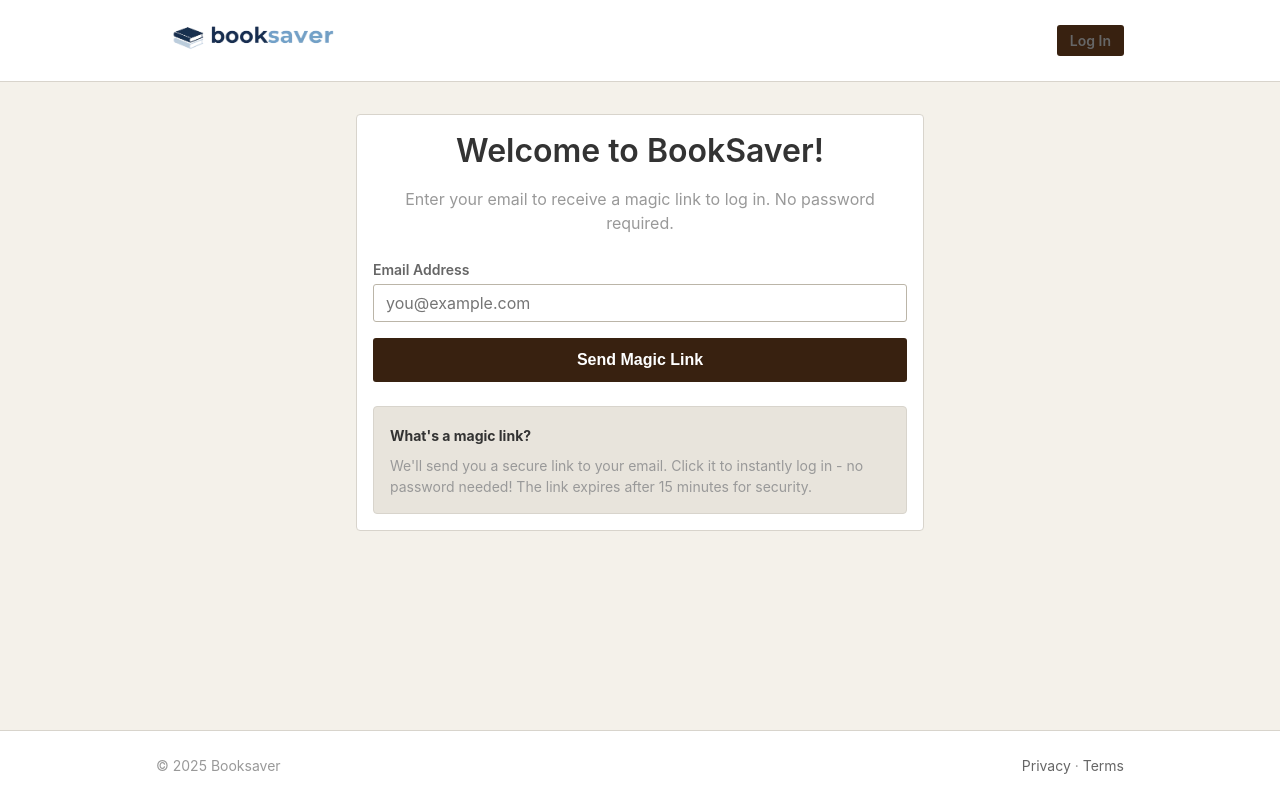
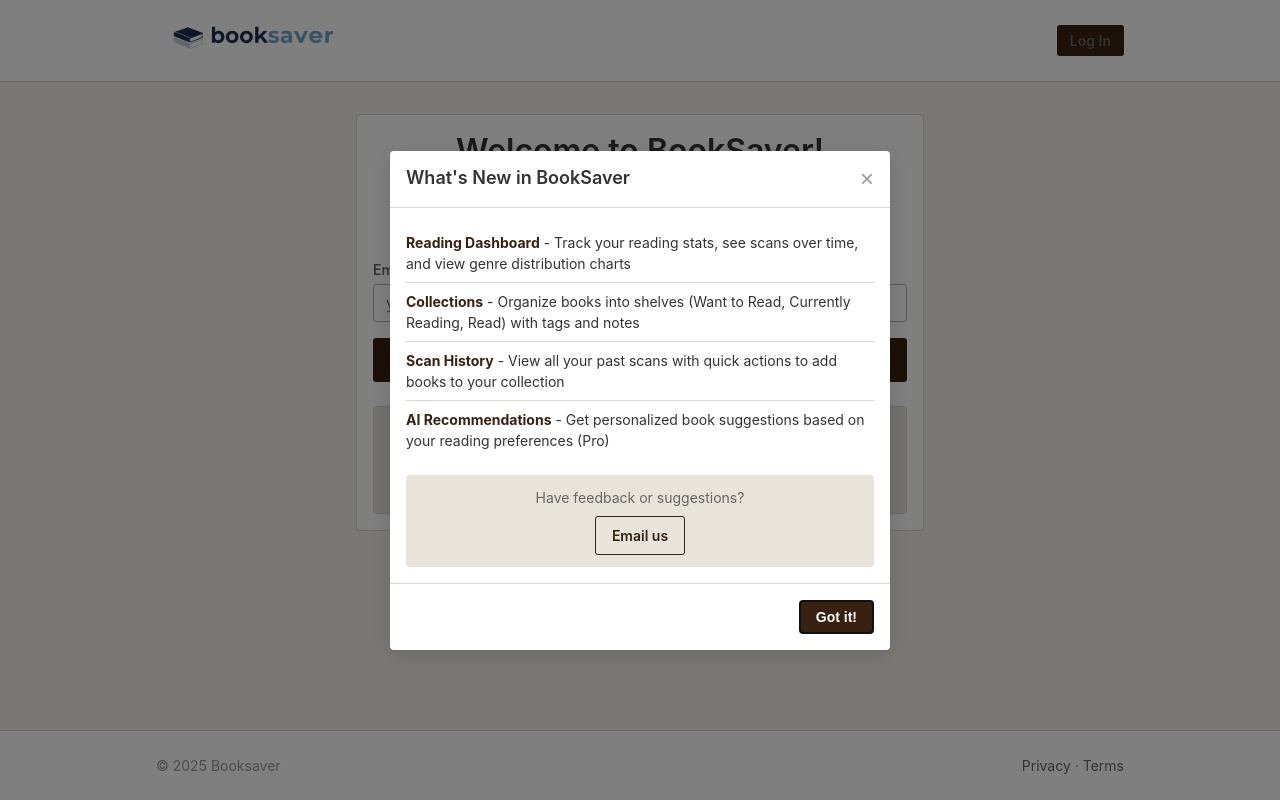
Before and after one commit to ColemanRHarris/booksaver, a Flask app: page /auth/send-magic-link in a window 1280 px wide. Run offline with Flask 3, Linux system fonts and the light colour scheme; some libraries are stand-ins or nearby versions.

Commit message:
update: popup and feedback

```diff
--- a/static/css/simple.css
+++ b/static/css/simple.css
@@ -883,3 +883,110 @@ img {
     box-shadow: none;
   }
 }
+
+/* ==========================================================================
+   22. Modal
+   ========================================================================== */
+
+.modal-overlay {
+  position: fixed;
+  top: 0;
+  left: 0;
+  right: 0;
+  bottom: 0;
+  background: rgba(0, 0, 0, 0.5);
+  display: flex;
+  align-items: center;
+  justify-content: center;
+  z-index: 1000;
+  padding: var(--space-4);
+}
+
+.modal-overlay.hidden {
+  display: none;
+}
+
+.modal-dialog {
+  background: var(--bg-secondary);
+  border-radius: 4px;
+  max-width: 500px;
+  width: 100%;
+  max-height: 90vh;
+  display: flex;
+  flex-direction: column;
+  box-shadow: 0 4px 20px rgba(0, 0, 0, 0.15);
+}
+
+.modal-header {
+  display: flex;
+  justify-content: space-between;
+  align-items: center;
+  padding: var(--space-4);
+  border-bottom: 1px solid var(--border-light);
+}
+
+.modal-header h2 {
+  margin: 0;
+  font-size: var(--text-lg);
+}
+
+.modal-close {
+  background: none;
+  border: none;
+  font-size: var(--text-xl);
+  color: var(--text-muted);
+  cursor: pointer;
+  padding: 0;
+  line-height: 1;
+}
+
+.modal-close:hover {
+  color: var(--text-primary);
+}
+
+.modal-content {
+  padding: var(--space-4);
+  overflow-y: auto;
+  flex: 1;
+}
+
+.modal-footer {
+  padding: var(--space-4);
+  border-top: 1px solid var(--border-light);
+  display: flex;
+  justify-content: flex-end;
+  gap: var(--space-2);
+}
+
+.feature-list {
+  list-style: none;
+  padding: 0;
+  margin: 0 0 var(--space-4);
+}
+
+.feature-list li {
+  padding: var(--space-2) 0;
+  border-bottom: 1px solid var(--border-light);
+  font-size: var(--text-sm);
+}
+
+.feature-list li:last-child {
+  border-bottom: none;
+}
+
+.feature-list li strong {
+  color: var(--accent-primary);
+}
+
+.feedback-section {
+  background: var(--bg-tertiary);
+  padding: var(--space-3);
+  border-radius: 4px;
+  text-align: center;
+}
+
+.feedback-section p {
+  margin: 0 0 var(--space-2);
+  font-size: var(--text-sm);
+  color: var(--text-secondary);
+}
--- a/templates/base_simple.html
+++ b/templates/base_simple.html
@@ -59,6 +59,33 @@
                     {% endif %}
                 {% endwith %}
 
+                <!-- What's New Modal -->
+                <div id="whats-new-modal" class="modal-overlay hidden" role="dialog" aria-modal="true" aria-labelledby="whats-new-title">
+                    <div class="modal-dialog">
+                        <div class="modal-header">
+                            <h2 id="whats-new-title">What's New in BookSaver</h2>
+                            <button class="modal-close" aria-label="Close">&times;</button>
+                        </div>
+                        <div class="modal-content">
+                            <ul class="feature-list">
+                                <li><strong>Reading Dashboard</strong> - Track your reading stats, see scans over time, and view genre distribution charts</li>
+                                <li><strong>Collections</strong> - Organize books into shelves (Want to Read, Currently Reading, Read) with tags and notes</li>
+                                <li><strong>Scan History</strong> - View all your past scans with quick actions to add books to your collection</li>
+                                <li><strong>AI Recommendations</strong> - Get personalized book suggestions based on your reading preferences (Pro)</li>
+                            </ul>
+                            <div class="feedback-section">
+                                <p>Have feedback or suggestions?</p>
+                                <a href="mailto:coleman@viscidlabs.com?subject=BookSaver Feedback" class="btn btn-secondary">
+                                    Email us
+                                </a>
+                            </div>
+                        </div>
+                        <div class="modal-footer">
+                            <button class="btn btn-primary" id="whats-new-dismiss">Got it!</button>
+                        </div>
+                    </div>
+                </div>
+
                 {% block content %}{% endblock %}
             </div>
         </main>
@@ -77,5 +104,51 @@
     </div>
 
     {% block scripts %}{% endblock %}
+
+    <!-- What's New Modal Script -->
+    <script>
+    (function() {
+        const WHATS_NEW_VERSION = 'whatsNewSeen_v1';
+        const modal = document.getElementById('whats-new-modal');
+        const dismissBtn = document.getElementById('whats-new-dismiss');
+        const closeBtn = modal.querySelector('.modal-close');
+        const dialog = modal.querySelector('.modal-dialog');
+
+        function openModal() {
+            modal.classList.remove('hidden');
+            document.body.style.overflow = 'hidden';
+            dismissBtn.focus();
+        }
+
+        function closeModal() {
+            modal.classList.add('hidden');
+            document.body.style.overflow = '';
+            localStorage.setItem(WHATS_NEW_VERSION, 'true');
+        }
+
+        // Show modal on first visit
+        if (!localStorage.getItem(WHATS_NEW_VERSION)) {
+            openModal();
+        }
+
+        // Close handlers
+        dismissBtn.addEventListener('click', closeModal);
+        closeBtn.addEventListener('click', closeModal);
+
+        // Close on backdrop click
+        modal.addEventListener('click', function(e) {
+            if (e.target === modal) {
+                closeModal();
+            }
+        });
+
+        // Close on Escape key
+        document.addEventListener('keydown', function(e) {
+            if (e.key === 'Escape' && !modal.classList.contains('hidden')) {
+                closeModal();
+            }
+        });
+    })();
+    </script>
 </body>
 </html>
```
